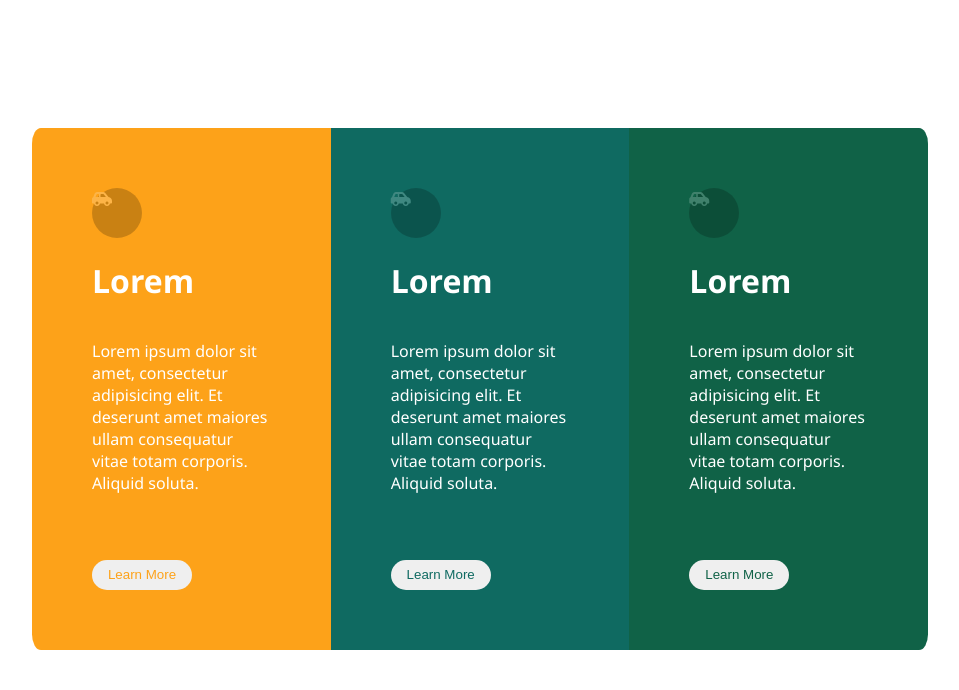
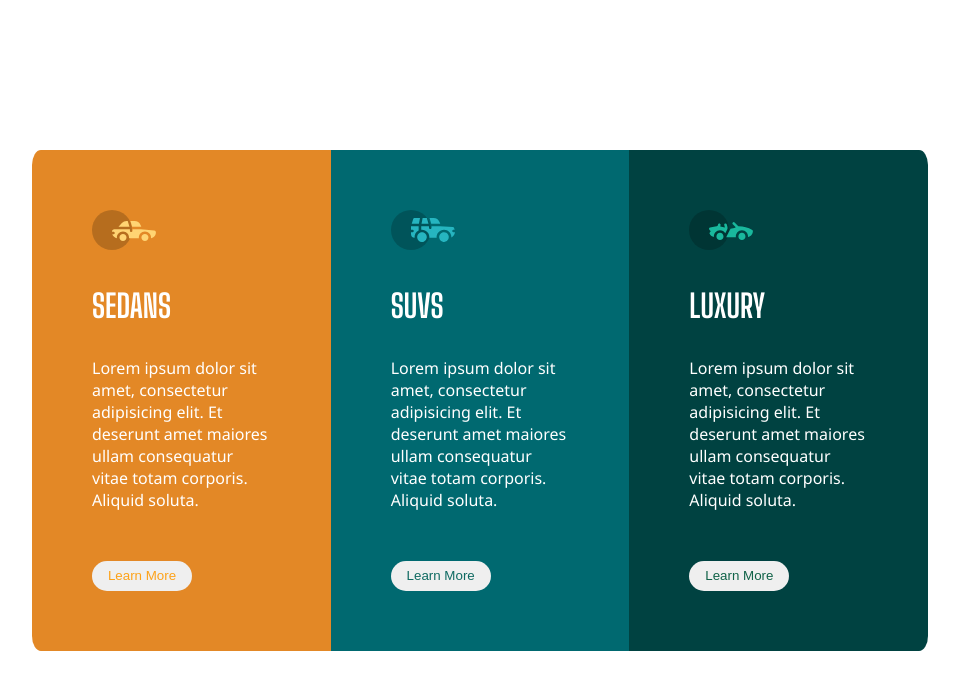
Before and after one commit to kouame09/Projet_css, a plain HTML site: page index.html in a window 1280 px wide. Shown: the whole page, without its empty margins (160-1119 px from the left). Drawn offline with Linux system fonts and the light colour scheme.

Commit message:
commit second

```diff
--- a/styles.css
+++ b/css/styles.css
@@ -1,7 +1,17 @@
-body {
+@import url('https://fonts.googleapis.com/css2?family=Big+Shoulders+Display:wght@700&display=swap');
+
+* {
     margin: 0;
     padding: 0;
+    box-sizing: border-box;
+}
+
+body {
     font-family: 'Segoe UI', Tahoma, Geneva, Verdana, sans-serif;
+    display: flex;
+    justify-content: center;
+    align-items: center;
+    height: 100vh;
 }
 
 .container {
@@ -9,7 +19,7 @@ body {
     display: flex;
     flex-direction: row;
     justify-content: center;
-    margin: 10% auto;
+
 }
 
 .container > * {
@@ -39,28 +49,26 @@ body {
 }
 
 .item:nth-child(1) {
-    background-color: #fda219;
+    background-color: hsl(31, 77%, 52%);
 }
-
 .item:nth-child(2) {
-    background-color: #0f6a61;
+    background-color: hsl(184, 100%, 22%);
 }
 
 .item:nth-child(3) {
-    background-color: #106247;
+    background-color: hsl(179, 100%, 13%);
 }
 
-.icon {
-    width: 50px;
-    height: 50px;
-    border-radius: 100px;
-    background-color: black;
-    opacity: 0.2;
+.title h1 {
+    font-family:'Big Shoulders Display', cursive;
 }
 
- .icon .fa-solid {
-    width: 30px;
-    height: 30px;
+.icon img {
+    padding-bottom: 2em;
+}
+
+.desc {
+    padding-top: 2em;
 }
 
 .btn button {
--- a/index.html
+++ b/index.html
@@ -3,7 +3,7 @@
 <head>
     <meta charset="UTF-8">
     <meta name="viewport" content="width=device-width, initial-scale=1.0">
-    <link rel="stylesheet" href="styles.css">
+    <link rel="stylesheet" href="./css/styles.css">
     <link rel="stylesheet" href="https://cdnjs.cloudflare.com/ajax/libs/font-awesome/6.4.2/css/all.min.css"/>
     <title>CSS Project</title>
 
@@ -12,10 +12,10 @@
     <div class="container">
         <div class="item1 item">
             <div class="icon">
-                <i class="fa-solid fa-car-side"></i>
+                <img src="./icons/icon-sedans.svg" alt="">
             </div>
             <div class="title">
-                <h1>Lorem</h1>
+                <h1>SEDANS</h1>
             </div>
             <div class="desc">
                 <p>Lorem ipsum dolor sit amet, consectetur adipisicing elit. Et deserunt amet maiores ullam consequatur vitae totam corporis. Aliquid soluta.</p>
@@ -27,10 +27,10 @@
 
         <div class="item2 item">
             <div class="icon">
-                <i class="fa-solid fa-car-side"></i>
+                <img src="./icons/icon-suvs.svg" alt="">
             </div>
             <div class="title">
-                <h1>Lorem</h1>
+                <h1>SUVS</h1>
             </div>
             <div class="desc">
                 <p>Lorem ipsum dolor sit amet, consectetur adipisicing elit. Et deserunt amet maiores ullam consequatur vitae totam corporis. Aliquid soluta.</p>
@@ -42,10 +42,10 @@
 
         <div class="item3 item">
             <div class="icon">
-                <i class="fa-solid fa-car-side"></i>
+                <img src="./icons/icon-luxury.svg" alt="">
             </div>
             <div class="title">
-                <h1>Lorem</h1>
+                <h1>LUXURY</h1>
             </div>
             <div class="desc">
                 <p>Lorem ipsum dolor sit amet, consectetur adipisicing elit. Et deserunt amet maiores ullam consequatur vitae totam corporis. Aliquid soluta.</p>
```
Also changed, not shown: icons/icon-luxury.svg (added), icons/icon-sedans.svg (added), icons/icon-suvs.svg (added).
